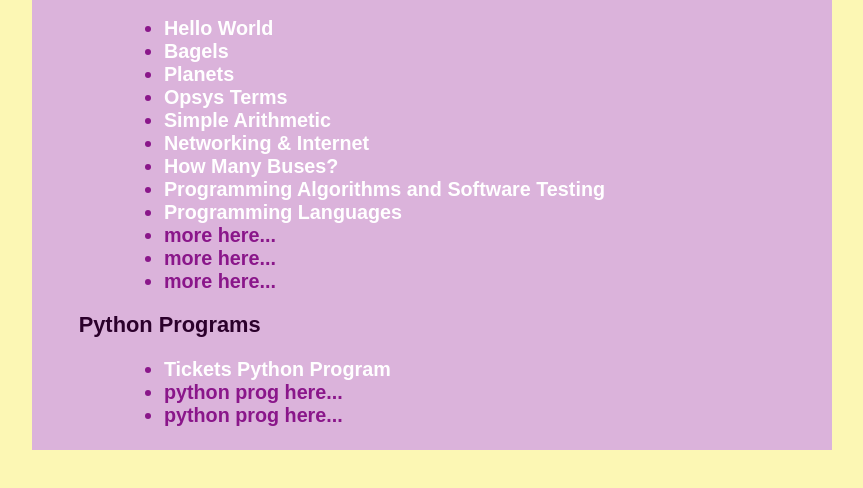
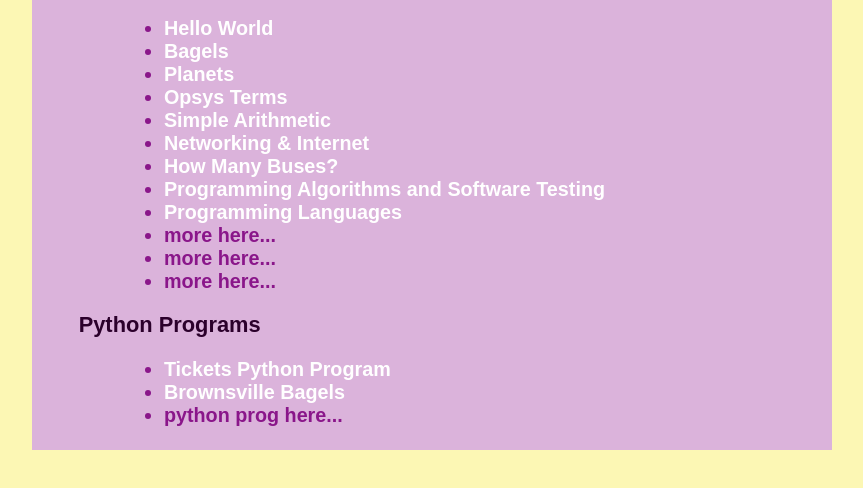
Before and after one commit to cvassalos-pvcc/cvassalos-pvcc.github.io, a plain HTML site: page index.html in a window 1280 px wide. Shown: the part 138-626 px from the top of the page, without its empty margins (208-1071 px from the left). Drawn offline with Linux system fonts and the light colour scheme.

Commit message:
Update index.html

```diff
--- a/index.html
+++ b/index.html
@@ -98,7 +98,7 @@
         <h3>
           <ul>
             <li><a href="tickets.py">Tickets Python Program</a></li>
-            <li>python prog here...</li>
+            <li><a href="bagelscost.py">Brownsville Bagels</a></li>
             <li>python prog here...</li>
           </ul>
         </h3>
```
